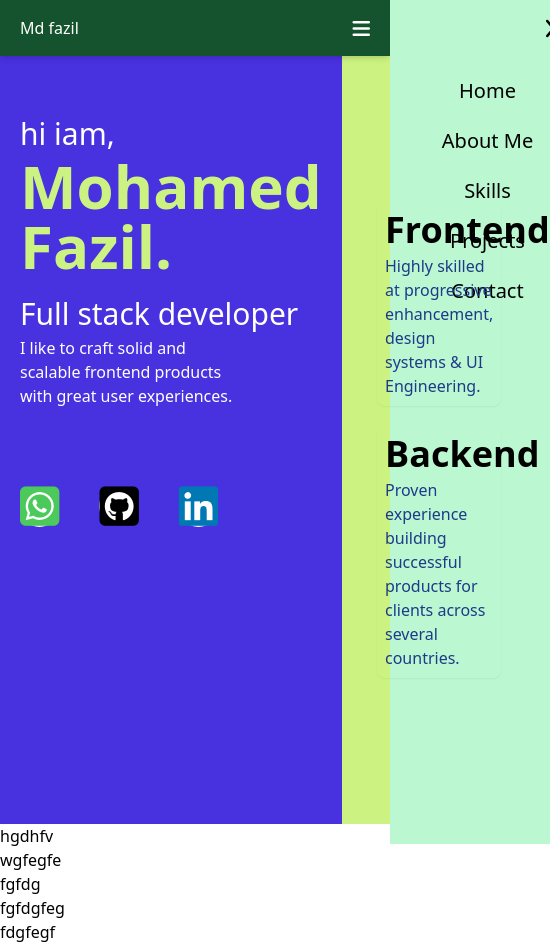
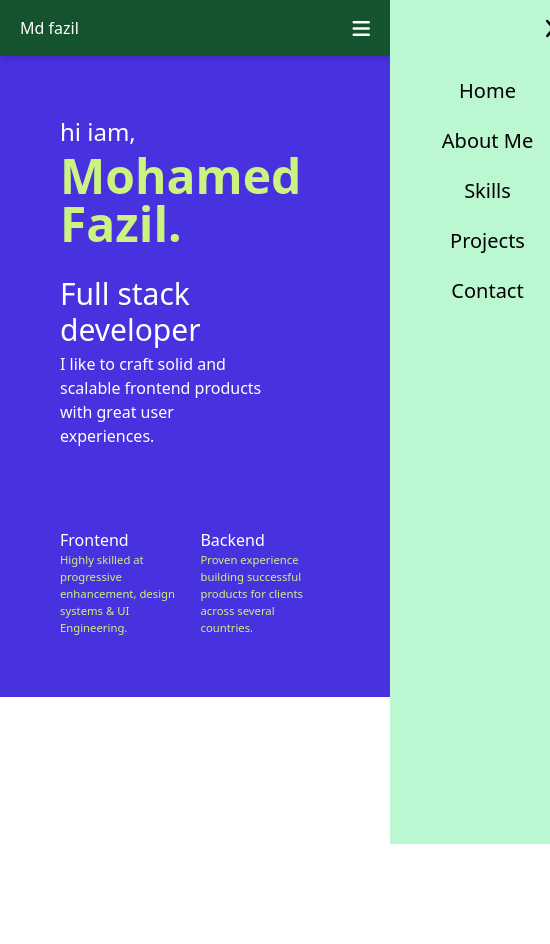
Before and after one commit to Fazilmd152/portfolio_, a React (Create React App) app: page / in a window 390 px wide. Shown: the whole page, 550 px wide, since content can reach past the window. After the commit the page ends 844 px from the top, so only its background shows below. Built offline with nearby package versions, Linux system fonts and the light colour scheme.

Commit message:
her completed and responsiveness added

```diff
--- a/src/App.css
+++ b/src/App.css
@@ -16,7 +16,7 @@ nav ul li {
 }
 
 .hero-sec2-div{
-   @apply p-2 h-fit w-[80%]  rounded-lg shadow-sm animation
+   @apply p-2 h-fit md:w-[80%]  rounded-lg shadow-md animation  md:shadow-sm
 }
 
 .border-radius{
--- a/src/App.js
+++ b/src/App.js
@@ -7,13 +7,7 @@ function App() {
     <div className="">
     <Nav/>
     <Hero/>
-    <div>
-      <h1>hgdhfv</h1>
-      <h1>wgfegfe</h1>
-      <h1>fgfdg</h1>
-      <h1>fgfdgfeg</h1>
-      <h1>fdgfegf</h1>
-    </div>
+
     </div>
   );
 }
--- /dev/null
+++ b/src/Components/Hero section/About.jsx
@@ -0,0 +1,22 @@
+import React from 'react'
+
+const About = () => {
+  return (
+    <div className="flex mt-10 p-10 gap-5 md:hidden">
+    <div >
+        <h1 className='font-medium'>Frontend</h1>
+        <h1 className='text-[#ccf381] text-[2.9vw]'>
+            Highly skilled at progressive enhancement, design systems & UI Engineering.
+        </h1>
+    </div>
+    <div >
+    <h1 className='font-medium'>Backend</h1>
+<h1 className='text-[#ccf381] text-[2.9vw]'>
+  Proven experience building successful products for clients across several countries.
+</h1>
+    </div>
+</div>
+  )
+}
+
+export default About
--- /dev/null
+++ b/src/Components/Hero section/Logos.jsx
@@ -0,0 +1,21 @@
+import React from 'react'
+
+const Logos = () => {
+    return (
+        <div className="hidden md:block mt-20 md:grid grid-cols-3 w-fit gap-10 text-3xl bg ">
+            <span className='bg-white  rounded-full  md:h-[107%]'>
+                <i class="fa-brands fa-square-whatsapp fa-xl " style={{ "color": "#4bc95b" }}></i>
+            </span>
+
+            <span className='bg-white w-[90%]  rounded-full md:w-[90%] ' >
+                <i class="fa-brands fa-square-github fa-xl" style={{ "color": "black" }}></i>
+            </span>
+
+            <span className='bg-white w-[90%] md:w-full rounded-xl md:rounded-full md:h-[107%]'>
+                <i class="fa-brands fa-linkedin fa-xl " style={{ "color": "#0078B4" }}></i>
+            </span>
+        </div>
+    )
+}
+
+export default Logos
--- a/src/Components/Hero section/hero.jsx
+++ b/src/Components/Hero section/hero.jsx
@@ -6,7 +6,7 @@ import HeroSec2 from './heroSec2'
 const Hero = () => {
 
   return (
-    <div className="flex h-[91vh]">
+    <div className="flex flex-col md:flex-row ">
       <HeroSec1/>
       <HeroSec2/>
     </div>
--- a/src/Components/Hero section/heroSec1.jsx
+++ b/src/Components/Hero section/heroSec1.jsx
@@ -1,31 +1,22 @@
 import React from 'react'
+import Logos from './Logos'
+import About from './About'
 
 const HeroSec1 = () => {
-  return (
-    <section className='grow bg-[#4831df] w-full p-5 text-white'>
-    <div className="w-fit mx-auto mt-10">
-      <h1 className='text-3xl mb-1'>hi iam,</h1>
-      <h1 className='text-6xl mb-2 text-[#ccf381] font-bold'> Mohamed <br />Fazil<span>.</span></h1>
-      <h1 className='text-3xl mt-5 mb-1'>Full stack developer</h1>
-      <h1 className='w-3/4'>I like to craft solid and scalable frontend products with great user experiences.</h1>
+    return (
+        <section className='md:grow bg-[#4831df] w-full mx-auto p-5 text-white '>
+            <div className="w-full flex flex-col px-10 md:px-0 md:w-fit mx-auto mt-10">
+                <h1 className='text-2xl md:text-3xl mb-1'>hi iam,</h1>
+                <h1 className='text-5xl md:text-6xl mb-2 text-[#ccf381] font-bold  '> Mohamed <br />Fazil.</h1>
+                <h1 className='text-3xl mt-5 mb-1'>Full stack developer</h1>
+                <h1 className='w-3/4'>I like to craft solid and scalable frontend products with great user experiences.</h1>
+                <Logos />
+            </div>
+            <About />
 
-      <div className="mt-20 grid grid-cols-3 w-fit gap-10 text-3xl bg">
-        <span className='bg-white  rounded-full  h-[107%]'>
-          <i class="fa-brands fa-square-whatsapp fa-xl " style={{ "color": "#4bc95b" }}></i>
-        </span>
 
-        <span className='bg-white  rounded-full w-[90%] ' >
-          <i class="fa-brands fa-square-github fa-xl" style={{ "color": "black" }}></i>
-        </span>
-
-        <span className='bg-white  rounded-full h-[107%]'>
-          <i class="fa-brands fa-linkedin fa-xl " style={{ "color": "#0078B4" }}></i>
-        </span>
-      </div>
-    </div>
-
-  </section>
-  )
+        </section>
+    )
 }
 
 export default HeroSec1
--- a/src/Components/Hero section/heroSec2.jsx
+++ b/src/Components/Hero section/heroSec2.jsx
@@ -5,7 +5,7 @@ const HeroSec2 = () => {
 
 
   return (
-    <section className="bg-[#ccf381] w-[50%] p-5 flex flex-col gap-5 justify-center items-center ">
+    <section className="md:bg-[#ccf381]   p-5 flex flex-col gap-5 justify-center items-center hidden md:block">
 
         <div className='hero-sec2-div'>
           <div >
```
